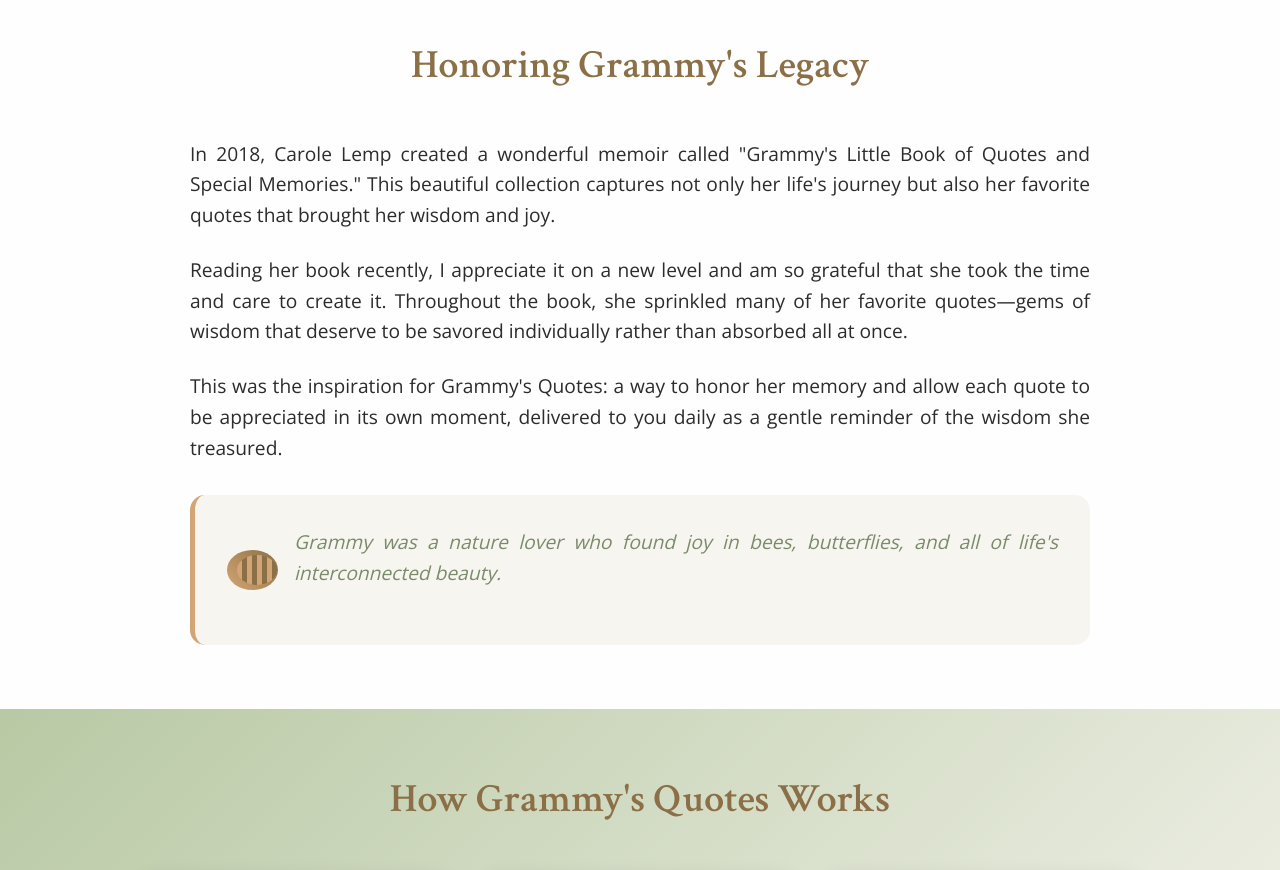
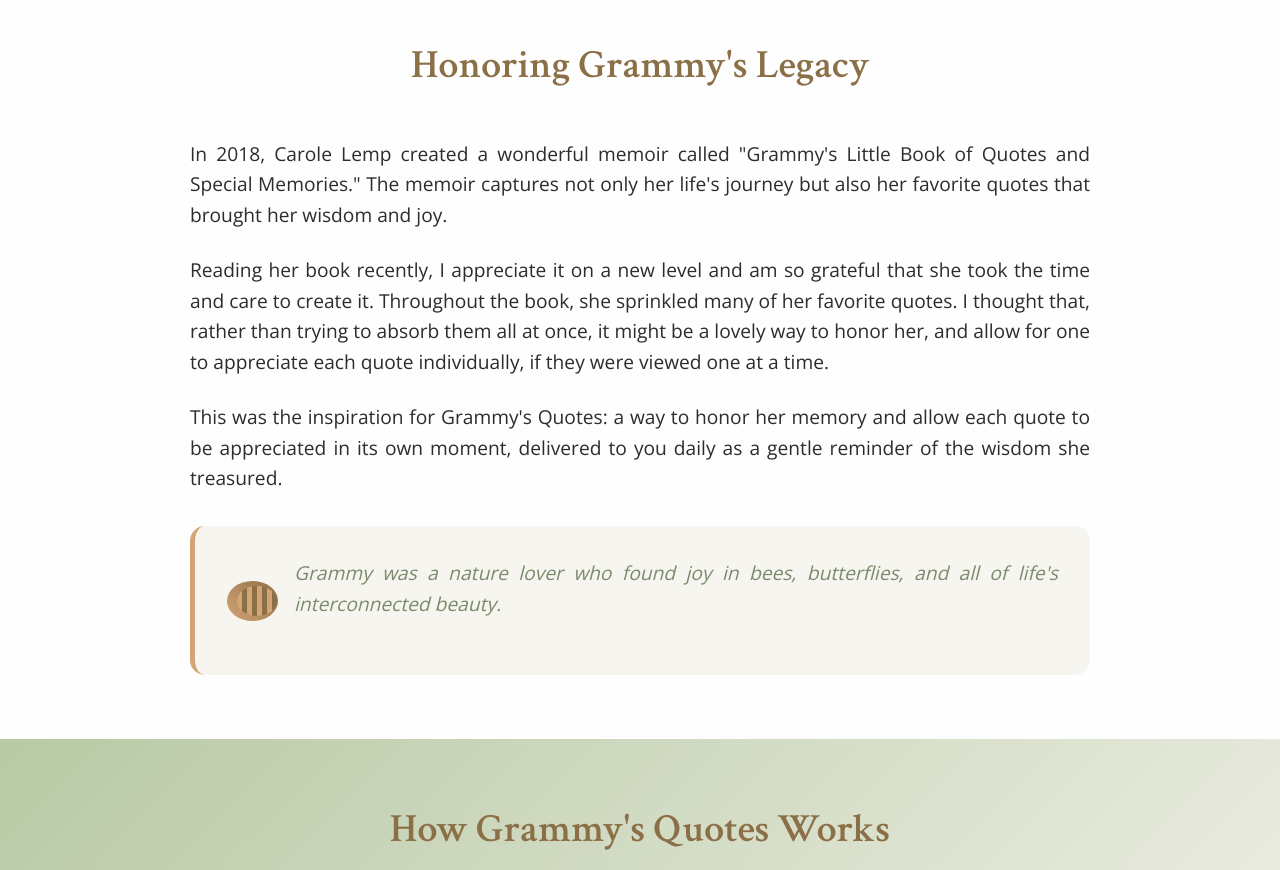
Before and after one commit to mikedad/grammys-quotes-website, a plain HTML site: page index.html in a window 1280 px wide. Shown: the part 1060-1930 px from the top of the page. Drawn offline with nearby package versions, Linux system fonts and the light colour scheme.

Commit message:
updated some text

```diff
--- a/index.html
+++ b/index.html
@@ -68,9 +68,9 @@
                 <div class="about-content">
                     <div class="about-text">
                         <h3>Honoring Grammy's Legacy</h3>
-                        <p>In 2018, Carole Lemp created a wonderful memoir called "Grammy's Little Book of Quotes and Special Memories." This beautiful collection captures not only her life's journey but also her favorite quotes that brought her wisdom and joy.</p>
+                        <p>In 2018, Carole Lemp created a wonderful memoir called "Grammy's Little Book of Quotes and Special Memories." The memoir captures not only her life's journey but also her favorite quotes that brought her wisdom and joy.</p>
 
-                        <p>Reading her book recently, I appreciate it on a new level and am so grateful that she took the time and care to create it. Throughout the book, she sprinkled many of her favorite quotes—gems of wisdom that deserve to be savored individually rather than absorbed all at once.</p>
+                        <p>Reading her book recently, I appreciate it on a new level and am so grateful that she took the time and care to create it. Throughout the book, she sprinkled many of her favorite quotes.  I thought that, rather than trying to absorb them all at once, it might be a lovely way to honor her, and allow for one to appreciate each quote individually, if they were viewed one at a time.</p>
 
                         <p>This was the inspiration for Grammy's Quotes: a way to honor her memory and allow each quote to be appreciated in its own moment, delivered to you daily as a gentle reminder of the wisdom she treasured.</p>
 
```
